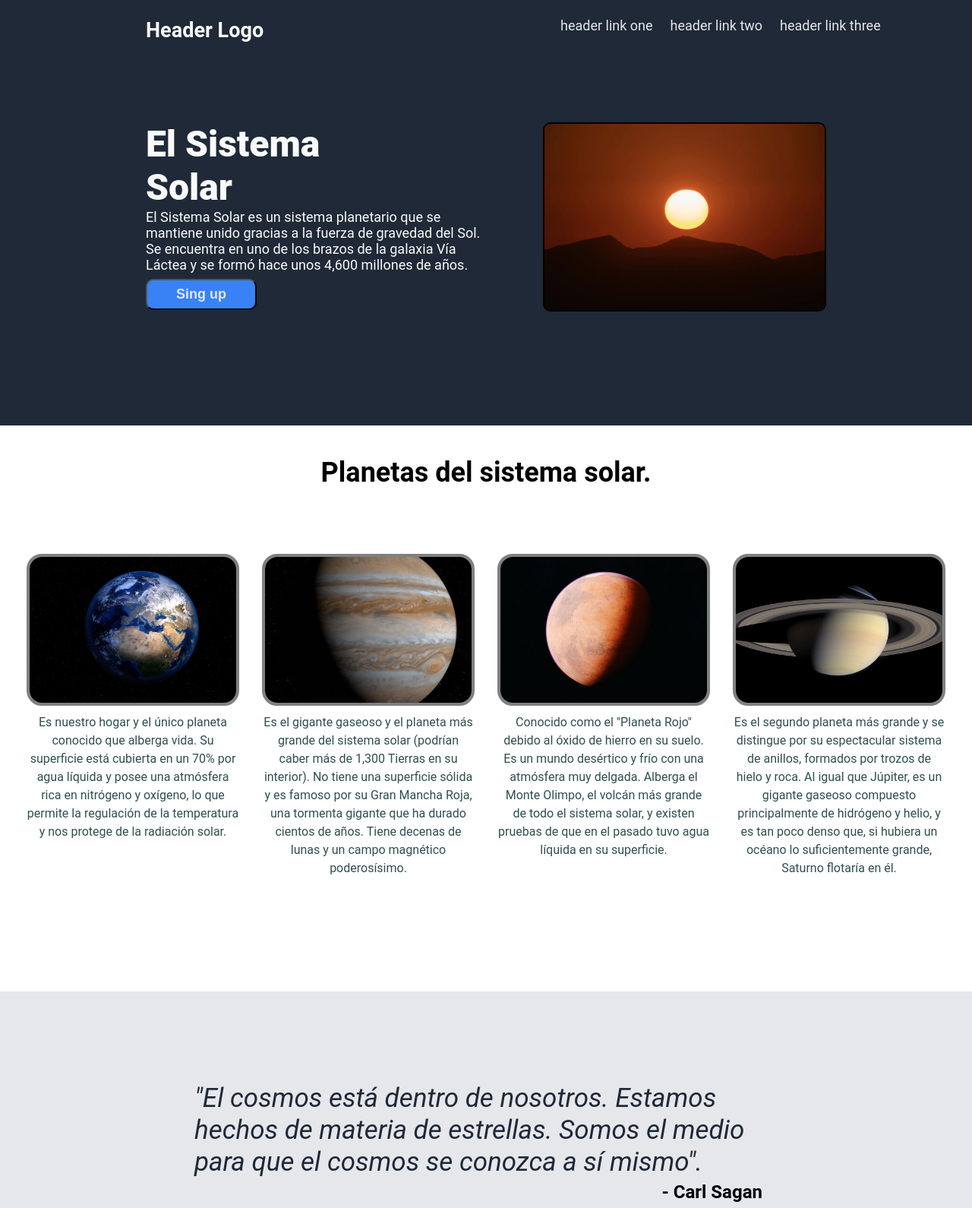
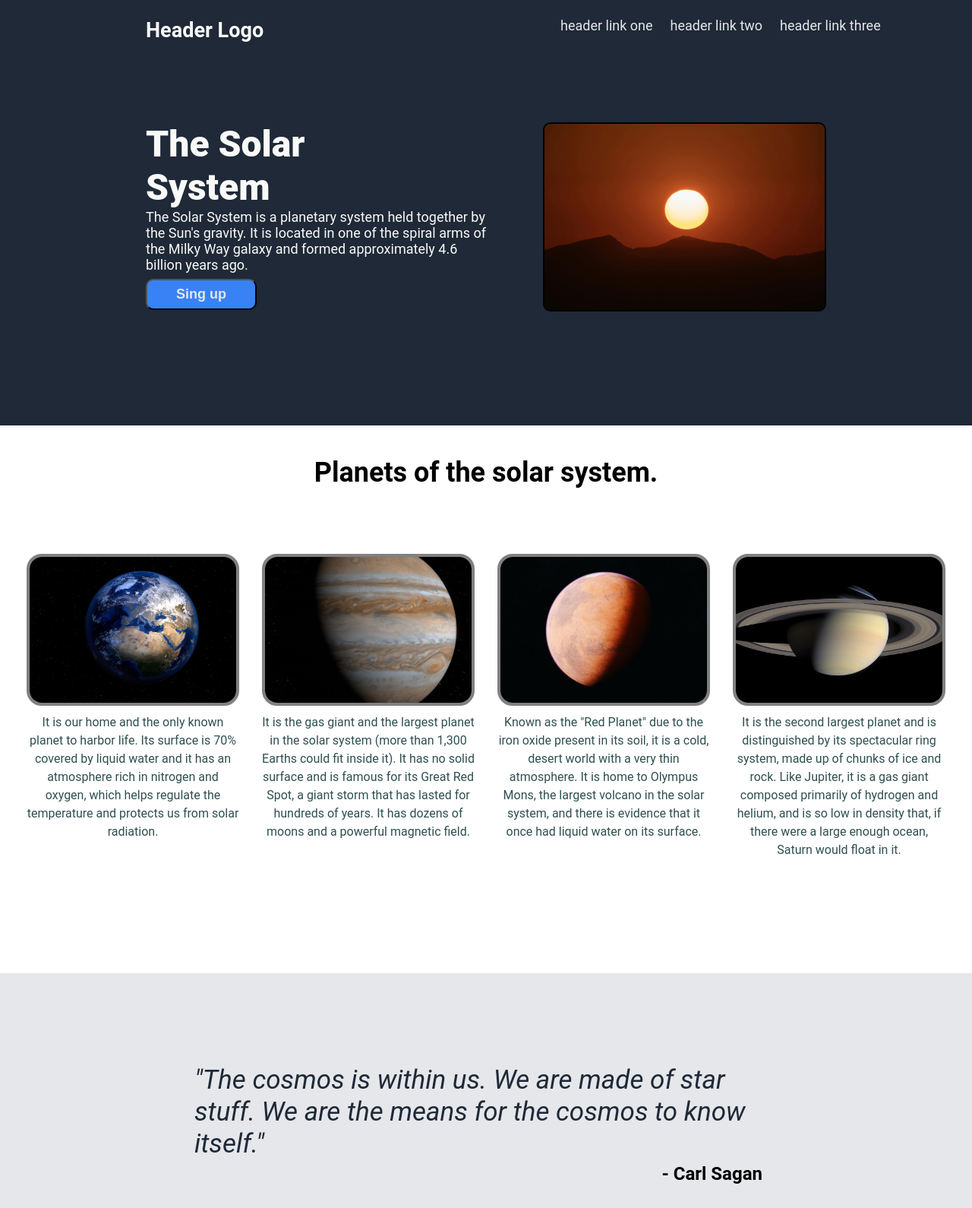
Before and after one commit to Ludwing-Dev/Landing-Page, a plain HTML site: page index.html in a window 1280 px wide. Shown: the top 1590 px of the page at 76% size. Drawn offline with Linux system fonts and the light colour scheme.

Commit message:
docs: translate website content to English

```diff
--- a/index.html
+++ b/index.html
@@ -22,24 +22,24 @@
     <main>
         <section class="hero">
             <div>
-                <h1>El Sistema Solar</h1>
-                <p>El Sistema Solar es un sistema planetario que se mantiene unido gracias a la fuerza de gravedad del Sol. Se encuentra en uno de los brazos de la galaxia Vía Láctea y se formó hace unos 4,600 millones de años.</p>
+                <h1>The Solar System</h1>
+                <p>The Solar System is a planetary system held together by the Sun's gravity. It is located in one of the spiral arms of the Milky Way galaxy and formed approximately 4.6 billion years ago.</p>
                 <button type="button">Sing up</button>
             </div>
             <img class="image" src="images/sol.jpg" alt="The Sun:3"/>
         </section>
         <section class="info">
-            <h2>Planetas del sistema solar.</h2>
+            <h2>Planets of the solar system.</h2>
             <div class="info-container">
-                <div class="info-item"><img src="images/Earth.jpg" alt="Earth:3"/><p>Es nuestro hogar y el único planeta conocido que alberga vida. Su superficie está cubierta en un 70% por agua líquida y posee una atmósfera rica en nitrógeno y oxígeno, lo que permite la regulación de la temperatura y nos protege de la radiación solar.</p></div>
-                <div class="info-item"><img src="images/Jupiter.jpg" alt="Jupiter:3"/><p>Es el gigante gaseoso y el planeta más grande del sistema solar (podrían caber más de 1,300 Tierras en su interior). No tiene una superficie sólida y es famoso por su Gran Mancha Roja, una tormenta gigante que ha durado cientos de años. Tiene decenas de lunas y un campo magnético poderosísimo.</p></div>
-                <div class="info-item"><img src="images/Mars.jpg" alt="Mars:3"/><p>Conocido como el "Planeta Rojo" debido al óxido de hierro en su suelo. Es un mundo desértico y frío con una atmósfera muy delgada. Alberga el Monte Olimpo, el volcán más grande de todo el sistema solar, y existen pruebas de que en el pasado tuvo agua líquida en su superficie.</p></div>
-                <div class="info-item"><img src="images/Saturn.jpg" alt="Saturn:3"/><p>Es el segundo planeta más grande y se distingue por su espectacular sistema de anillos, formados por trozos de hielo y roca. Al igual que Júpiter, es un gigante gaseoso compuesto principalmente de hidrógeno y helio, y es tan poco denso que, si hubiera un océano lo suficientemente grande, Saturno flotaría en él.</p></div>
+                <div class="info-item"><img src="images/Earth.jpg" alt="Earth:3"/><p>It is our home and the only known planet to harbor life. Its surface is 70% covered by liquid water and it has an atmosphere rich in nitrogen and oxygen, which helps regulate the temperature and protects us from solar radiation.</p></div>
+                <div class="info-item"><img src="images/Jupiter.jpg" alt="Jupiter:3"/><p>It is the gas giant and the largest planet in the solar system (more than 1,300 Earths could fit inside it). It has no solid surface and is famous for its Great Red Spot, a giant storm that has lasted for hundreds of years. It has dozens of moons and a powerful magnetic field.</p></div>
+                <div class="info-item"><img src="images/Mars.jpg" alt="Mars:3"/><p>Known as the "Red Planet" due to the iron oxide present in its soil, it is a cold, desert world with a very thin atmosphere. It is home to Olympus Mons, the largest volcano in the solar system, and there is evidence that it once had liquid water on its surface.</p></div>
+                <div class="info-item"><img src="images/Saturn.jpg" alt="Saturn:3"/><p>It is the second largest planet and is distinguished by its spectacular ring system, made up of chunks of ice and rock. Like Jupiter, it is a gas giant composed primarily of hydrogen and helium, and is so low in density that, if there were a large enough ocean, Saturn would float in it.</p></div>
             </div>
         </section>
         <section class="quote">
             <blockquote>
-                <p>"El cosmos está dentro de nosotros. Estamos hechos de materia de estrellas. Somos el medio para que el cosmos se conozca a sí mismo".</p>
+                <p>"The cosmos is within us. We are made of star stuff. We are the means for the cosmos to know itself."</p>
                 <footer>
                     <strong>- Carl Sagan</strong>
                 </footer>
```
